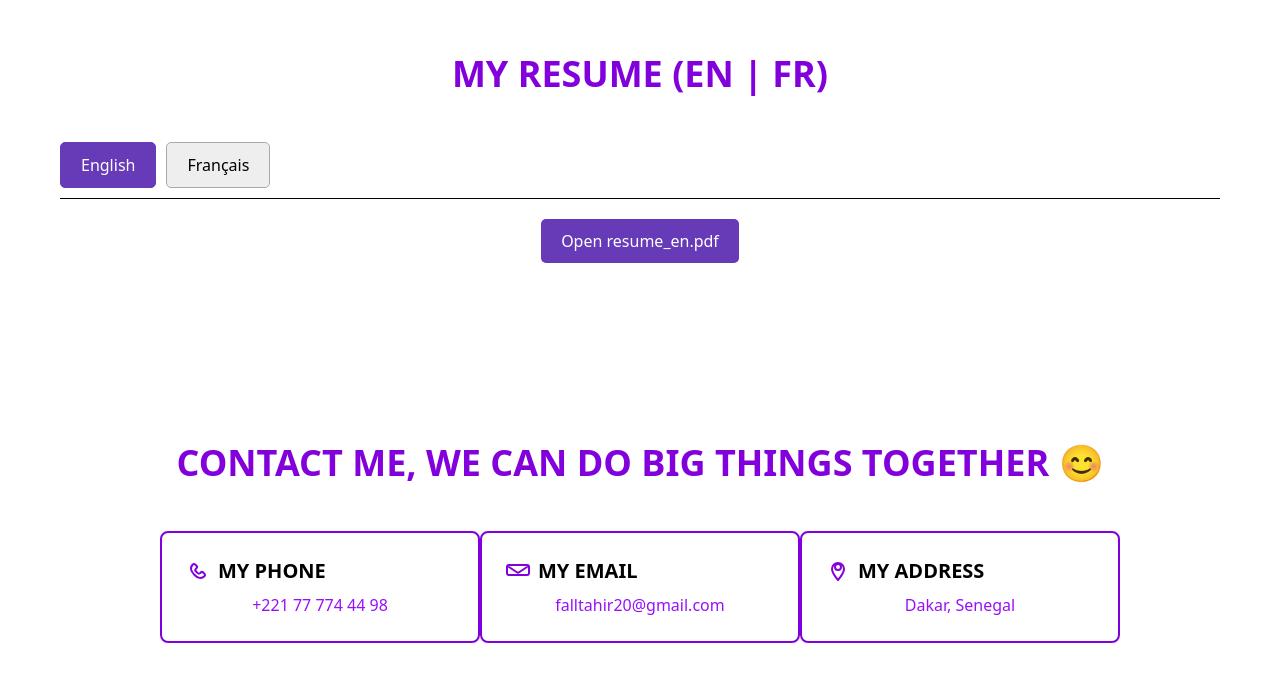
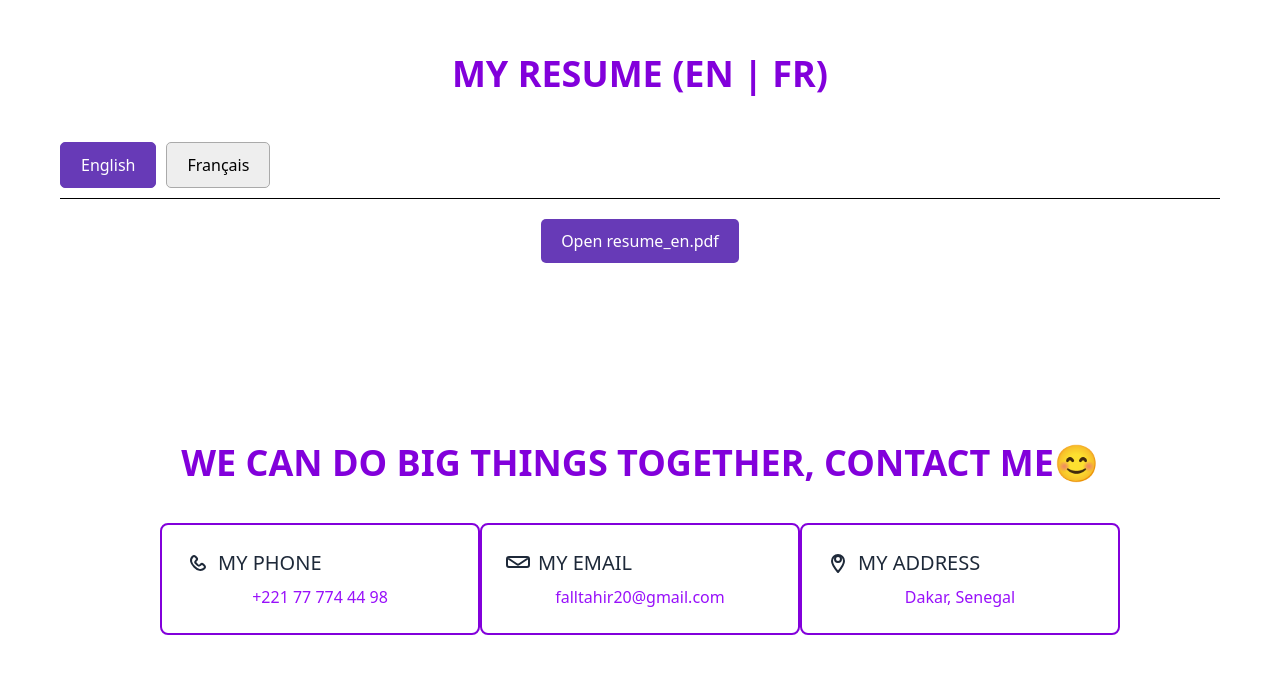
Before and after one commit to tahirfall/portfolio, an Angular app in the folder portfolio-frontend/: page / in a window 1280 px wide. Shown: the part 3462-4143 px from the top of the page. Built offline with nearby package versions, Linux system fonts and the light colour scheme; no server answers.

Commit message:
adding..

```diff
--- a/portfolio-frontend/src/app/components/contact/contact.component.html
+++ b/portfolio-frontend/src/app/components/contact/contact.component.html
@@ -1,15 +1,15 @@
 <section id="contact" class="w-full py-20 px-10 bg-white text-center">
-    <h2 class="text-4xl font-bold text-purple-700 mb-12">
-        CONTACT ME, WE CAN DO BIG THINGS TOGETHER 😊
+    <h2 class="text-4xl font-bold text-purple-700 mb-10">
+        WE CAN DO BIG THINGS TOGETHER, CONTACT ME😊
     </h2>
 
 
   <div class="flex justify-center flex-wrap">
         <!-- Phone -->
     <div class="flex-1 max-w-xs border-2 border-purple-700 rounded-lg p-6">
-        <h3 class="text-xl font-bold mb-2 flex items-center gap-2">
+        <h3 class="text-xl text-gray-800 mb-2 flex items-center gap-2">
             <!-- Icône SVG -->
-            <svg class="w-6 h-6 text-purple-700" aria-hidden="true" xmlns="http://www.w3.org/2000/svg" fill="none" viewBox="0 0 24 24" stroke="currentColor" stroke-width="2">
+            <svg class="w-6 h-6" aria-hidden="true" xmlns="http://www.w3.org/2000/svg" fill="none" viewBox="0 0 24 24" stroke="currentColor" stroke-width="2">
             <path stroke-linecap="round" stroke-linejoin="round" d="M18.427 14.768 17.2 13.542a1.733 1.733 0 0 0-2.45 0l-.613.613a1.732 1.732 0 0 1-2.45 0l-1.838-1.84a1.735 1.735 0 0 1 0-2.452l.612-.613a1.735 1.735 0 0 0 0-2.452L9.237 5.572a1.6 1.6 0 0 0-2.45 0c-3.223 3.2-1.702 6.896 1.519 10.117 3.22 3.221 6.914 4.745 10.12 1.535a1.601 1.601 0 0 0 0-2.456Z"/>
             </svg>
             MY PHONE
@@ -20,8 +20,8 @@
 
     <!-- Email -->
     <div class="flex-1 max-w-xs border-2 border-purple-700 rounded-lg p-6">
-        <h3 class="text-xl font-bold mb-2 flex items-center gap-2">
-            <svg class="w-6 h-6 text-purple-700" xmlns="http://www.w3.org/2000/svg" fill="none" viewBox="0 0 24 24" stroke="currentColor" stroke-width="2">
+        <h3 class="text-xl text-gray-800 mb-2 flex items-center gap-2">
+            <svg class="w-6 h-6" xmlns="http://www.w3.org/2000/svg" fill="none" viewBox="0 0 24 24" stroke="currentColor" stroke-width="2">
             <path stroke-linecap="round" stroke-linejoin="round"
                     d="M3 8l7.89 5.26a2 2 0 0 0 2.22 0L21 8m-18 8h18a2 2 0 0 0 2-2V8a2 2 0 0 0-2-2H3a2 2 0 0 0-2 2v6a2 2 0 0 0 2 2z" />
             </svg>
@@ -33,8 +33,8 @@
 
     <!-- Address -->
     <div class="flex-1 max-w-xs border-2 border-purple-700 rounded-lg p-6">
-        <h3 class="text-xl font-bold mb-2 flex items-center gap-2">
-            <svg class="w-6 h-6 text-purple-700" xmlns="http://www.w3.org/2000/svg" fill="none" viewBox="0 0 24 24" stroke="currentColor" stroke-width="2">
+        <h3 class="text-xl text-gray-800 mb-2 flex items-center gap-2">
+            <svg class="w-6 h-6" xmlns="http://www.w3.org/2000/svg" fill="none" viewBox="0 0 24 24" stroke="currentColor" stroke-width="2">
             <path stroke-linecap="round" stroke-linejoin="round"
                     d="M12 11c1.657 0 3-1.343 3-3S13.657 5 12 5 9 6.343 9 8s1.343 3 3 3z" />
             <path stroke-linecap="round" stroke-linejoin="round"
```
